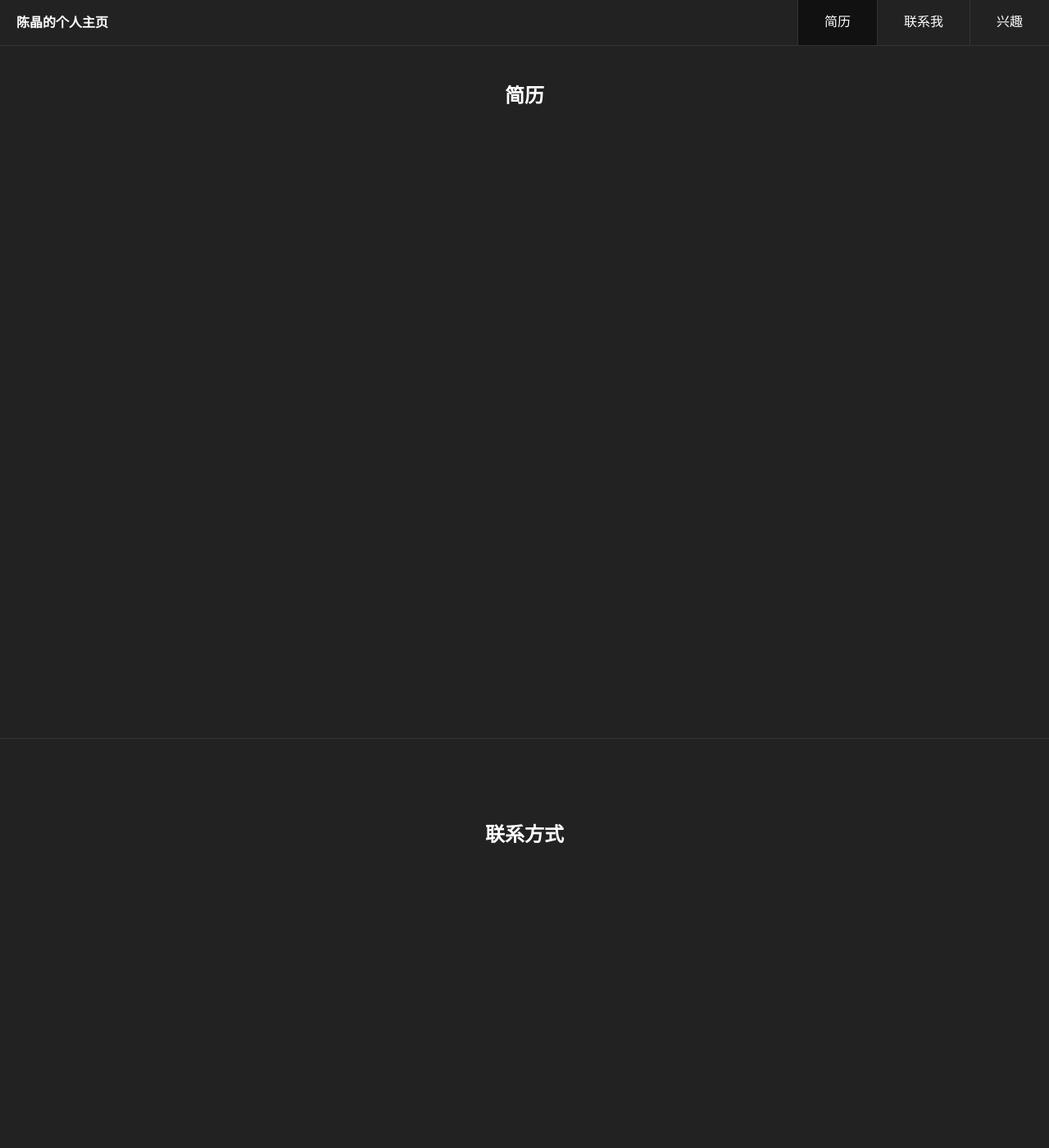
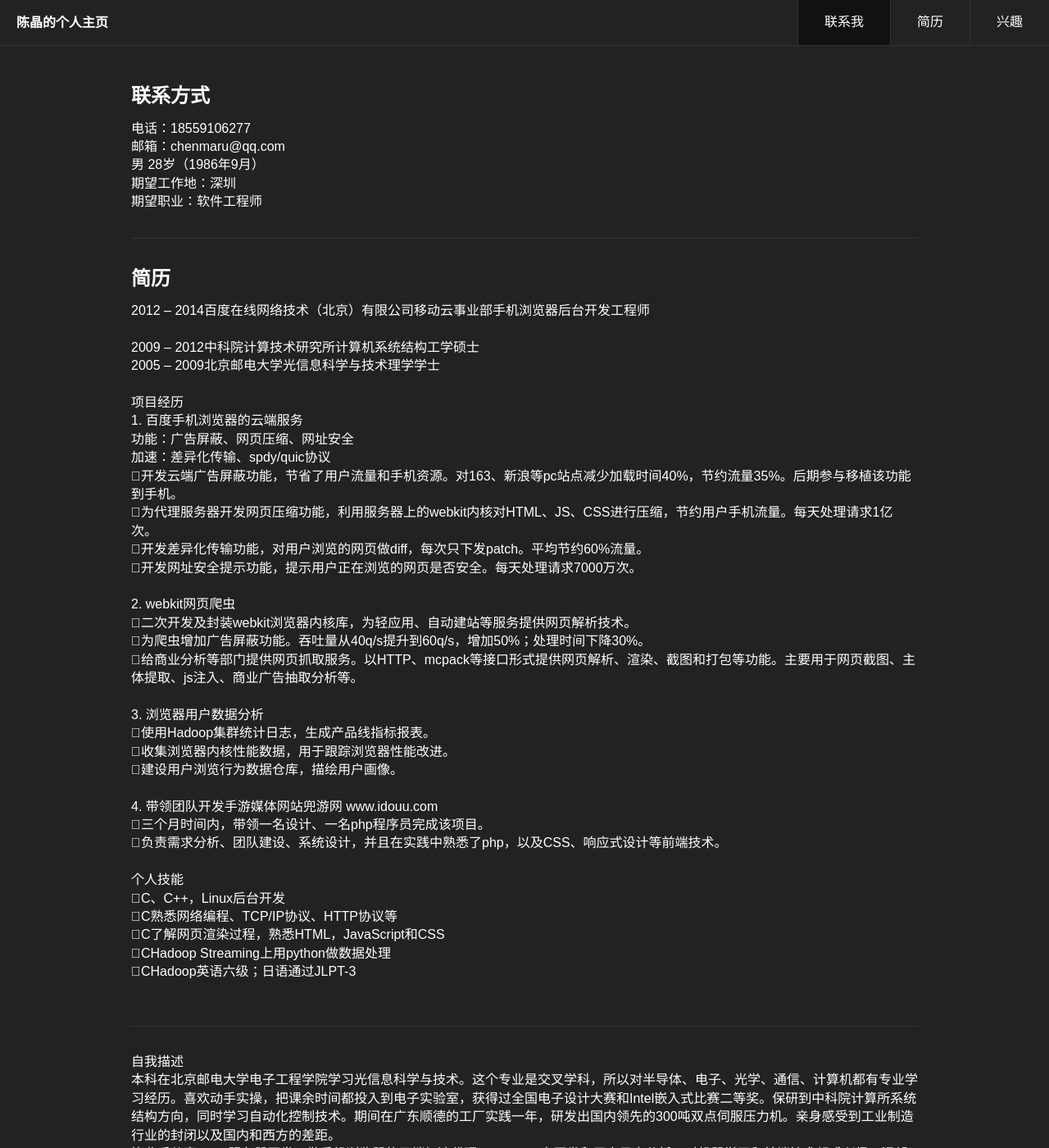
Before and after one commit to maruchen/cv, a Jekyll site: the page index.html, which Jekyll copies as it is, in a window 1280 px wide and 1400 px high. Shown: the whole window at 82% size. Built offline with Jekyll 4.4.1, drawn with Linux system fonts in a browser that asks for light colours; some web fonts are replaced; some of the changed text lies outside the part shown.

Commit message:
增加内容

```diff
--- a/css/screen.css
+++ b/css/screen.css
@@ -89,12 +89,20 @@ body {
   background: #222;
   font: normal 100%/1.4 sans-serif; }
 
+.content {
+  width: 95%;
+  margin: 0 auto; }
+
+@media screen and (min-width: 560px) {
+  .content {
+    width: 960px;
+    margin: 0 auto; } }
 section {
   border-bottom: 1px solid #333;
-  text-align: center;
-  padding: 100px 0 0;
-  height: 800px;
-  width: 100%; }
+  text-align: left;
+  padding: 2em 0; }
+section:first-child {
+  padding: 100px 0 2em 0; }
 
 h1 {
   margin-bottom: .5em; }
--- a/index.html
+++ b/index.html
@@ -13,28 +13,75 @@
   <script src="js/responsive-nav.js"></script>
 </head>
 <body>
-<div class="container">
+
 <header>
   <a href="#home" class="logo" data-scroll>陈晶的个人主页</a>
   <nav class="nav-collapse">
     <ul>
-        <li class="active"><a href="#cv" data-scroll>简历</a></li>
-        <li><a href="#contact" data-scroll>联系我</a></li>
+      <li class="active"><a href="#contact" data-scroll>联系我</a></li>
+      <li><a href="#home" data-scroll>简历</a></li>
       <li><a href="#life" data-scroll>兴趣</a></li>
     </ul>
   </nav>
 </header>
 
-  <section id="cv">
-    <h1>简历</h1>
+<div class="content">
+  <section id="contact">
+    <h1>联系方式</h1>
+    电话：18559106277<br>
+    邮箱：chenmaru@qq.com<br>
+    男 28岁（1986年9月）<br>
+    期望工作地：深圳<br>
+    期望职业：软件工程师<br>
   </section>
 
-  <section id="contact">
-    <h1>联系方式</h1>
+  <section id="home">
+    <h1>简历</h1>
+
+    2012 – 2014百度在线网络技术（北京）有限公司移动云事业部手机浏览器后台开发工程师<br>
+<br>
+    2009 – 2012中科院计算技术研究所计算机系统结构工学硕士<br>
+    2005 – 2009北京邮电大学光信息科学与技术理学学士<br>
+<br>
+    项目经历                                                                         <br>
+    1. 百度手机浏览器的云端服务<br>
+    功能：广告屏蔽、网页压缩、网址安全<br>
+    加速：差异化传输、spdy/quic协议<br>
+    开发云端广告屏蔽功能，节省了用户流量和手机资源。对163、新浪等pc站点减少加载时间40%，节约流量35%。后期参与移植该功能到手机。<br>
+    为代理服务器开发网页压缩功能，利用服务器上的webkit内核对HTML、JS、CSS进行压缩，节约用户手机流量。每天处理请求1亿次。<br>
+    开发差异化传输功能，对用户浏览的网页做diff，每次只下发patch。平均节约60%流量。<br>
+    开发网址安全提示功能，提示用户正在浏览的网页是否安全。每天处理请求7000万次。<br>
+<br>
+    2. webkit网页爬虫<br>
+    二次开发及封装webkit浏览器内核库，为轻应用、自动建站等服务提供网页解析技术。<br>
+    为爬虫增加广告屏蔽功能。吞吐量从40q/s提升到60q/s，增加50%；处理时间下降30%。<br>
+    给商业分析等部门提供网页抓取服务。以HTTP、mcpack等接口形式提供网页解析、渲染、截图和打包等功能。主要用于网页截图、主体提取、js注入、商业广告抽取分析等。<br>
+     <br>
+    3. 浏览器用户数据分析<br>
+    使用Hadoop集群统计日志，生成产品线指标报表。<br>
+    收集浏览器内核性能数据，用于跟踪浏览器性能改进。<br>
+    建设用户浏览行为数据仓库，描绘用户画像。<br>
+<br>
+    4. 带领团队开发手游媒体网站兜游网 www.idouu.com<br>
+    三个月时间内，带领一名设计、一名php程序员完成该项目。<br>
+    负责需求分析、团队建设、系统设计，并且在实践中熟悉了php，以及CSS、响应式设计等前端技术。<br>
+<br>
+    个人技能                                                                         <br>
+    C、C++，Linux后台开发<br>
+    C熟悉网络编程、TCP/IP协议、HTTP协议等<br>
+    C了解网页渲染过程，熟悉HTML，JavaScript和CSS<br>
+    CHadoop Streaming上用python做数据处理<br>
+    CHadoop英语六级；日语通过JLPT-3<br>
+<br>
+
   </section>
 
   <section id="life">
-    <h1>兴趣</h1>
+    自我描述                                                             <br>
+    本科在北京邮电大学电子工程学院学习光信息科学与技术。这个专业是交叉学科，所以对半导体、电子、光学、通信、计算机都有专业学习经历。喜欢动手实操，把课余时间都投入到电子实验室，获得过全国电子设计大赛和Intel嵌入式比赛二等奖。保研到中科院计算所系统结构方向，同时学习自动化控制技术。期间在广东顺德的工厂实践一年，研发出国内领先的300吨双点伺服压力机。亲身感受到工业制造行业的封闭以及国内和西方的差距。<br>
+    毕业后从事Linux服务器开发，做手机浏览器的云端加速代理、webkit二次开发和用户日志分析。对机器学习和前端技术颇感兴趣，渴望做出有意思的东西。<br>
+<br>
+    爱好游泳、篮球等运动；最近正在练习ukulele。喜欢看好书。<br>
   </section>
 </div>
 
```
Also changed, not shown: sass/screen.scss (+20 -4 lines). Lines whose indentation alone changed are shown as unchanged.
